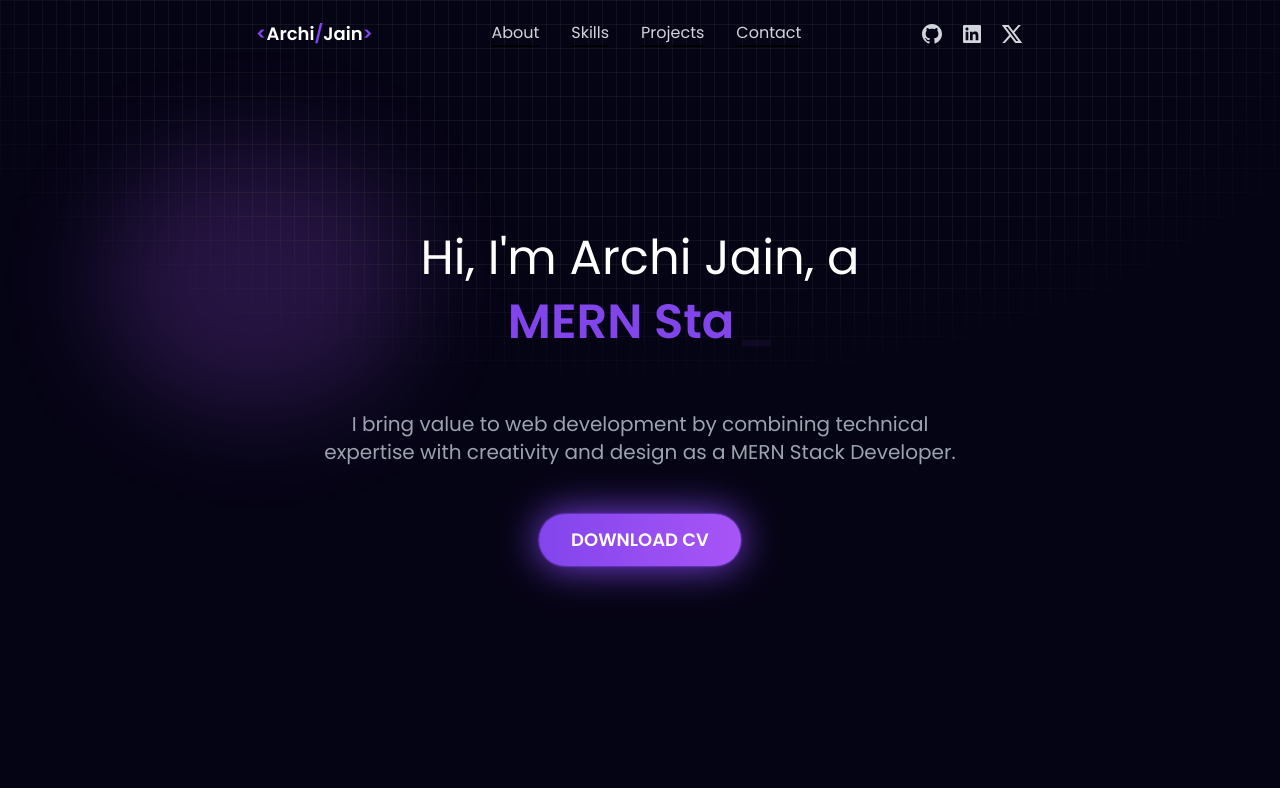
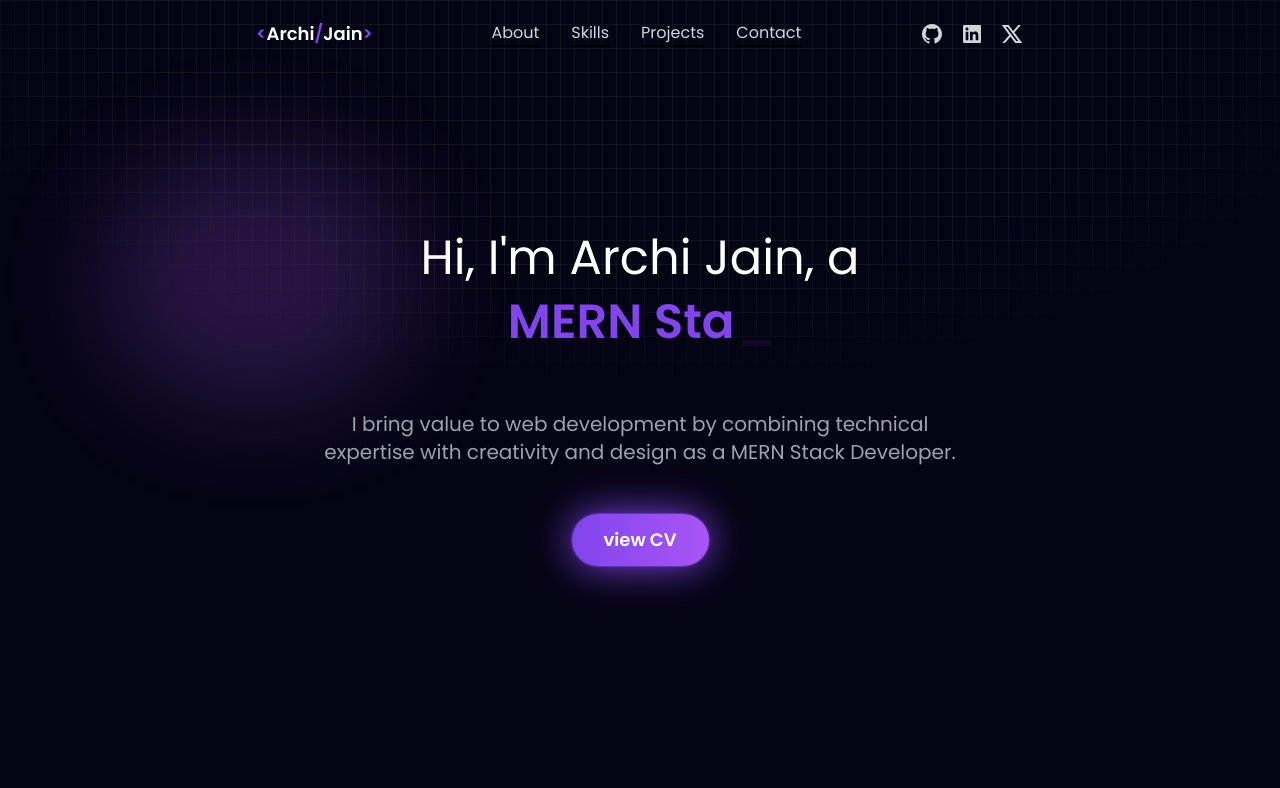
Before and after one commit to jainarchi/MyPortfolio, a React (Vite) app: page / in a window 1280 px wide. Shown: the top 788 px of the page. Built offline with nearby package versions, Linux system fonts and the light colour scheme.

Commit message:
Completed

```diff
--- a/index.html
+++ b/index.html
@@ -4,7 +4,7 @@
     <meta charset="UTF-8" />
     <link rel="icon" type="image/svg+xml" href="/vite.svg" />
     <meta name="viewport" content="width=device-width, initial-scale=1.0" />
-    <title>Archi Jain</title>
+    <title>Archi Jain | MERN STACK DEVELOPER</title>
   </head>
   <body>
     <div id="root"></div>
--- a/src/Components/About/About.jsx
+++ b/src/Components/About/About.jsx
@@ -2,10 +2,6 @@ import React from 'react';
 import Tilt from 'react-parallax-tilt';
 import ReactTypingEffect from 'react-typing-effect';
 import { Typewriter } from 'react-simple-typewriter';
-
-
-// import profileImage from './../../assets/profilePic/'
-
 
 
 
@@ -54,7 +50,7 @@ const About = () => {
               boxShadow: '0 0 2px #8245ec, 0 0 2px #8245ec, 0 0 40px #8245ec',
             }}
           >
-            DOWNLOAD CV
+            view CV
           </a>
         </div>
 
--- a/src/Components/Contact/Contact.jsx
+++ b/src/Components/Contact/Contact.jsx
@@ -13,6 +13,7 @@ const Contact = () => {
   const {
     register,
     handleSubmit,
+    reset,
     formState: { errors, isSubmitting },
   } = useForm()
 
@@ -20,15 +21,17 @@ const Contact = () => {
   const onSubmit = () => {
 
     return emailjs
+
       .sendForm(
-        "service_z543pm5", //  EmailJS Service ID
-        "template_nu3tvib",// EmailJS Template ID
+        import.meta.env.VITE_SERVICE_ID,
+        import.meta.env.VITE_TEMPLATE_ID,
         formRef.current,
-        "xFw6WbWuCwr6-HDOS"  // Replace with your EmailJS Public Key
+        import.meta.env.VITE_PUBLIC_KEY
       )
       .then(() => {
         setIsSent(true);
         formRef.current.reset();
+        reset()
         toast('Message sent successfully! ✅', {
           position: "top-right",
           autoClose: 2500,
--- a/src/Constants.js
+++ b/src/Constants.js
@@ -18,8 +18,6 @@ import vscodeLogo from './assets/tech_logo/vscode.png';
 import postmanLogo from './assets/tech_logo/postman.png';
 import { RiVercelLine , RiLockLine ,RiLinksLine , RiGithubFill  } from "react-icons/ri";
 
-// Project Section Logo's
-// import {Flutter , MetaverseExplorer , Netflix , PassVault , SkillSphere, Studio} from './assets/work_logo'
 
 import SkillSphere from './assets/work_logo/skillSphere.webp'
 import PassVault from './assets/work_logo/PassVault.webp'
```
Also changed, not shown: 1 other file (tests, documents, lock files or other folders).
